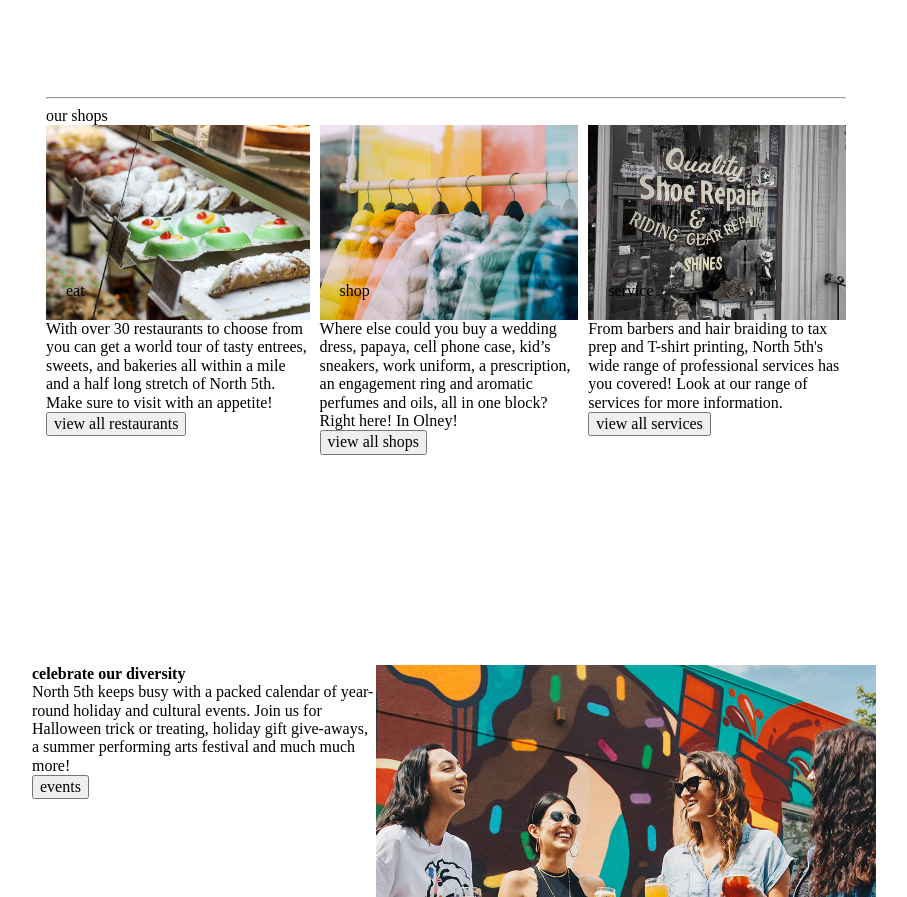
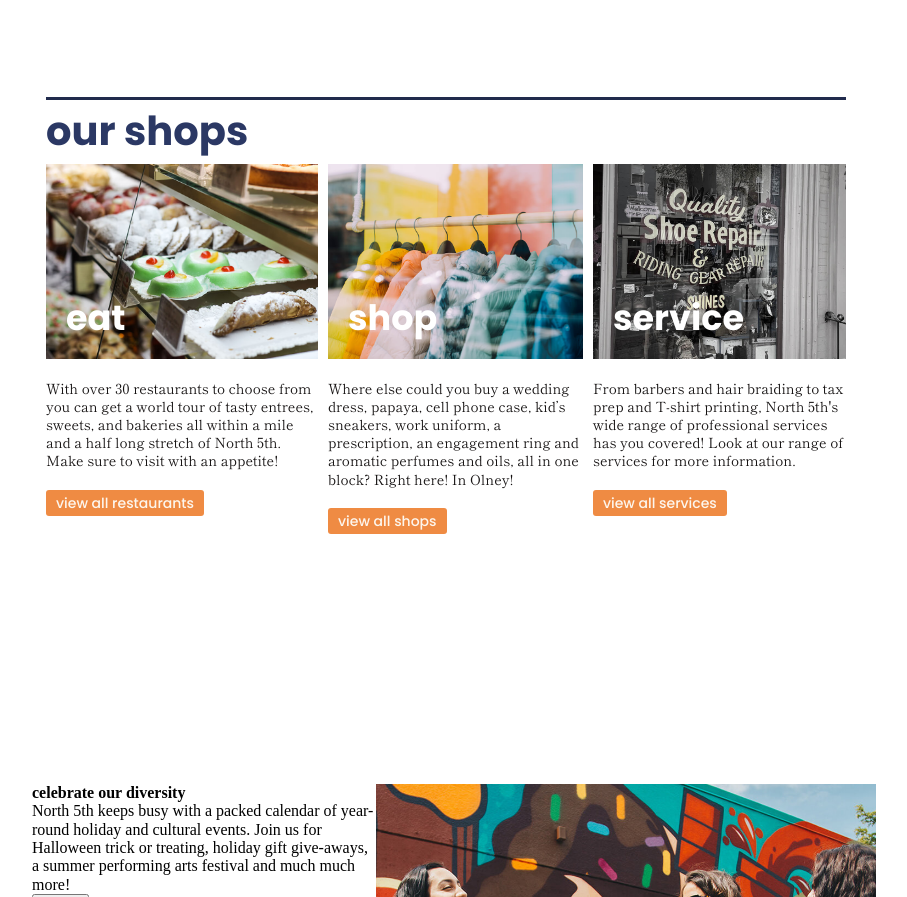
Before and after one commit to fionatdesign/fiona_shop-north-5th, a website: page deploy/index.html in a window 1280 px wide. Shown: the part 1710-2607 px from the top of the page, without its empty margins (194-1101 px from the left). Drawn offline with nearby package versions, Linux system fonts and the light colour scheme.

Commit message:
add font and colors to our shops section

```diff
--- a/dev/scss/content/ourshops.scss
+++ b/dev/scss/content/ourshops.scss
@@ -5,6 +5,18 @@
     }
     @include xl {
         margin: 75px 240px;
+    }
+    hr {
+        height: 3px;
+        background-color: $spacecadet;
+        border: none;
+    }
+    .ourshops-title {
+        font-family: 'Poppins', sans-serif;
+        font-weight: 700;
+        color: $spacecadetlight;
+        font-size: rem-calc(40);
+        margin-bottom: 10px;
     }
     .eat {
         background-image: url("../img/eat.jpg");
@@ -36,6 +48,25 @@
             grid-template-columns: auto auto auto;
             grid-gap: 10px;
         }
+        p {
+            font-family: 'Shippori Mincho', serif;
+            font-weight: 400;
+            color: $smokyblack;
+            font-size: rem-calc(14);
+            line-height: 1.3;
+            margin: 20px 0px;
+        }
+        button {
+            border: none;
+            border-radius: 3px;
+            background-color: $tangolight;
+            font-family: "Poppins", sans-serif;
+            font-weight: 500;
+            font-size: rem-calc(14);
+            padding: 5px 10px;
+            color: $pearllight;
+            margin-bottom: 40px;
+        }
     }
 
     .ourshops-container {
@@ -46,17 +77,29 @@
         position: absolute;
         bottom: 20px;
         left: 20px;
+        font-family: 'Poppins', sans-serif;
+        font-weight: 700;
+        color: white;
+        font-size: rem-calc(35);
     }
 
     .shop-text {
         position: absolute;
         bottom: 20px;
         left: 20px;
+        font-family: 'Poppins', sans-serif;
+        font-weight: 700;
+        color: white;
+        font-size: rem-calc(35);
     }
 
     .service-text {
         position: absolute;
         bottom: 20px;
         left: 20px;
+        font-family: 'Poppins', sans-serif;
+        font-weight: 700;
+        color: white;
+        font-size: rem-calc(35);
     }
 }
--- a/dev/scss/content/ourstory.scss
+++ b/dev/scss/content/ourstory.scss
@@ -15,7 +15,7 @@
         }
 
     .ourstory-info {
-        // margin: 25px;
+        margin: 20px;
         p {
             margin-bottom: 20px;
             background-color: $pearllight;
```
Also changed, not shown: deploy/css/styles.css, 1 other file.
